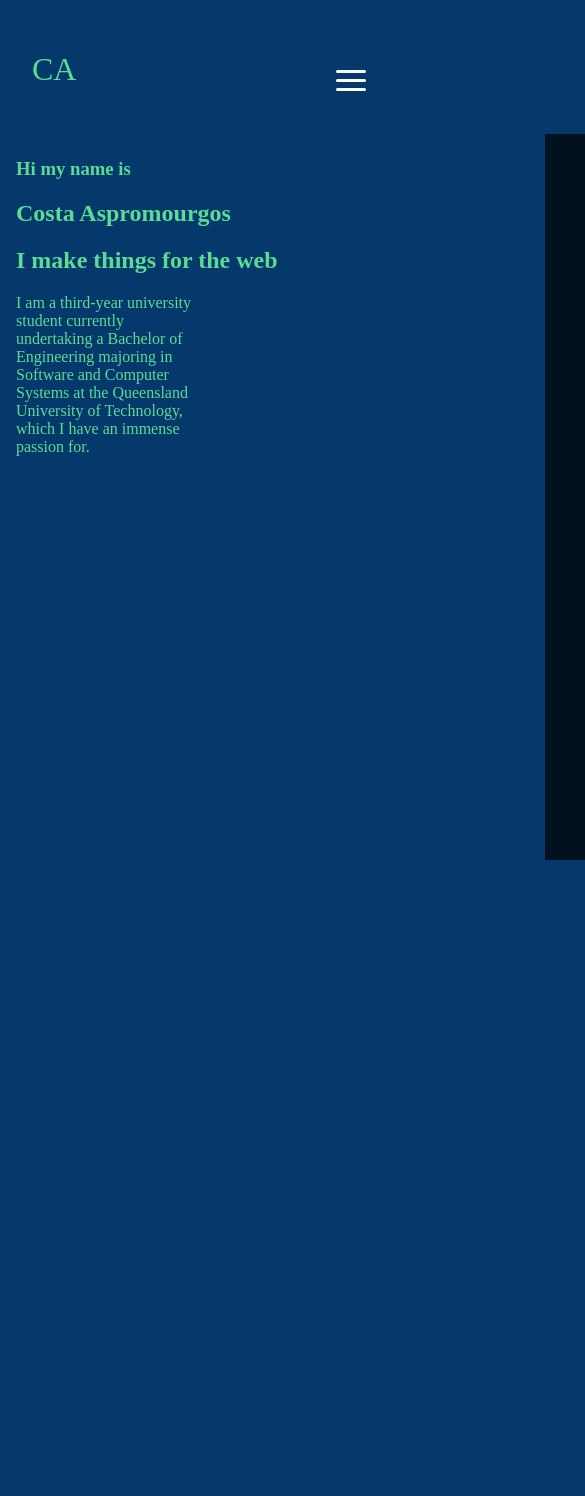
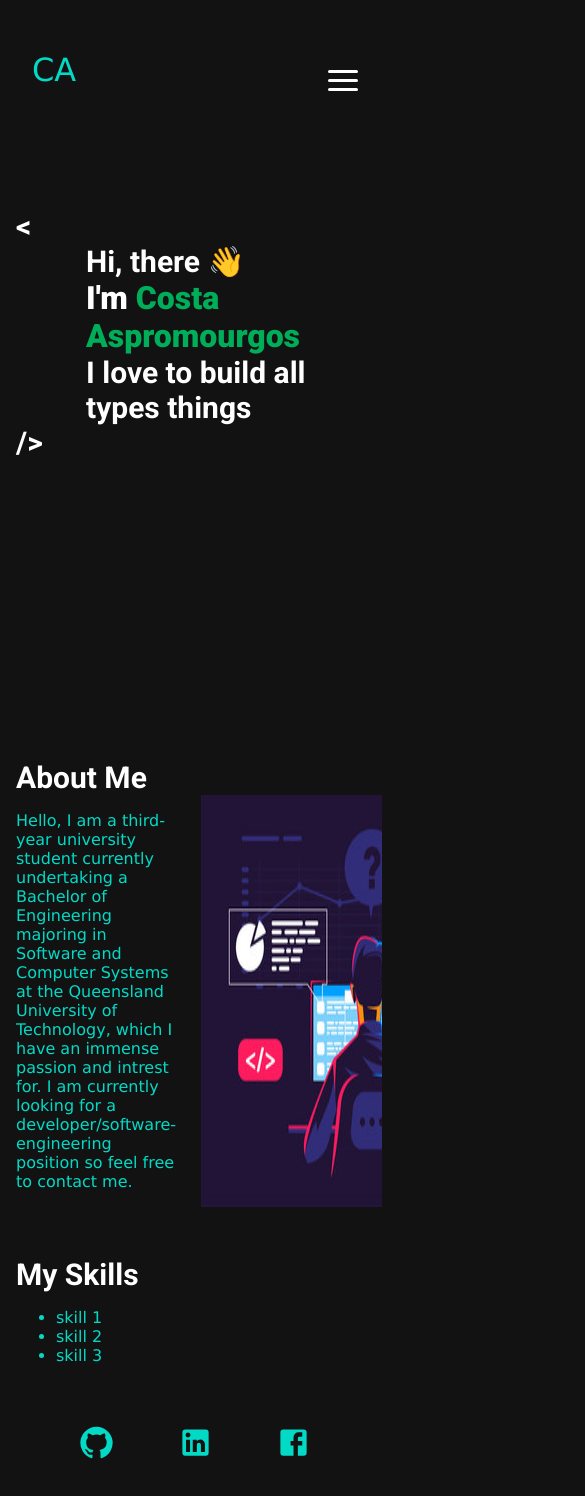
Before and after one commit to CostaAspro708/me, a React (Create React App) app: page / in a window 390 px wide. Shown: the top 1496 px of the page, 585 px wide, since content can reach past the window. Before the commit the page ends 860 px from the top, so only its background shows below. Built offline with nearby package versions, Linux system fonts and the light colour scheme.

Commit message:
fixed bug where there was two scroll bars

```diff
--- a/public/index.html
+++ b/public/index.html
@@ -24,6 +24,9 @@
       work correctly both with client-side routing and a non-root public URL.
       Learn how to configure a non-root public URL by running `npm run build`.
     -->
+    <link rel="preconnect" href="https://fonts.googleapis.com">
+    <link rel="preconnect" href="https://fonts.gstatic.com" crossorigin>
+    <link href="https://fonts.googleapis.com/css2?family=Roboto:ital,wght@0,100;0,300;0,400;0,500;0,700;0,900;1,100;1,300;1,400;1,500;1,700;1,900&display=swap" rel="stylesheet">
     <title>React App</title>
   </head>
   <body>
--- a/src/App.css
+++ b/src/App.css
@@ -1,32 +1,35 @@
-html {
-    background: #05386B;
-    color: #5cdb95;
+
+  html {
+
+    background: #121212;
+    font-family: Verdana, sans-serif;
+    color: #03dac6;
   }
 
-ul {
+nav ul {
     list-style-type: none;
     display: flex;
     justify-content: space-evenly;
 }
-ul li{
+nav ul li{
     margin-right: 1rem;
 
 }
 
-ul li a {
+nav ul li a {
     font-size: 1.3rem;
-    padding: 8px 10px;
+    padding: 8px 15px;
     text-decoration: none;
-    color: #5cdb95;
+    color: #03dac6;
 }
 
-ul li:nth-child(5) a{
+nav ul li:nth-child(5) a{
     border-radius: 5px;
-    border: solid #5cdb95;
+    border: solid #03dac6;
     border-width: thin;
 }
 
-ul li a:hover {
+nav ul li a:hover {
     box-shadow: inset 0 0 100px 100px rgba(255, 255, 255, 0.1);
     border-radius: 5px;
     transition: 0.25s;
@@ -58,43 +61,215 @@ header .logo{
 header {
     display: flex;
     justify-content: space-between;
-    /* background-color: rgba(0,0,0,0.7); */
     align-items: center;
     padding: 2rem 0rem;
     height: 7vh;
 }
 
-body .Me p{
-    width: 50%;
+.sidebar {
+
+    height: 100%; /* Full-height: remove this if you want "auto" height */
+    width: 100px; /* Set the width of the sidebar */
+    position: fixed; /* Fixed Sidebar (stay in place on scroll) */
+    top:0;
+    left: 0;
+
 }
 
-@media (max-width: 735px){
-    body {
-        overflow-x: hidden;
+.App {
+    margin-left: 100px;
+}
+
+.sidebar ul {
+    list-style-type: none;
+    padding-top: 200px;
+    position: absolute;
+    top: 50%;
+    -ms-transform: translateY(-50%);
+    transform: translateY(-50%);
+}
+
+.sidebar ul li {
+    margin-top: 25px;
+}
+
+.link {
+    color: #03dac6;
+}
+.link:hover {
+    color: #03da96;
+}
+
+.para {
+    width: 500px;
+}
+
+.intro {
+    padding-top: 70px;
+}
+
+h1 {
+    color: white;
+    font-family: 'Roboto', sans-serif;
+    font-size: 30px;
+    margin: 0;
+}
+h2 {
+    font-family: 'Roboto', sans-serif;
+    font-size: 64px;
+    font-weight: 900;
+    padding-top: 30px;
+    margin-top: 50px;
+    display: inline;
+    color: white;
+
+}
+ .intro h2.name {
+    font-family: 'Roboto', sans-serif;
+    font-size: 60px;
+    font-weight: 900;
+    color: rgb(0, 174, 90);
+}
+
+.intro h3 {
+    color: white;
+    font-family: 'Roboto', sans-serif;
+    font-size: 30px;
+    margin: 0;
+
+}
+.intro .hi {
+    padding-left: 70px;
+}
+.app-body {
+    margin-left: 100px; /* Same as sidebar width*/
+}
+
+.about {
+    padding-top: 100px;
+}
+
+.about .container{
+
+    display: flex;
+    justify-content: space-evenly;
+}
+.about .img{
+    padding-left: 25px;
+    padding-right: 25px;
+}
+
+.skills {
+    padding-top: 50px;
+}
+.contact {
+    margin-top: 100px;
+    position: absolute;
+    left: 50%;
+    -ms-transform: translate(-50%, -50%);
+    transform: translate(-50%, -50%);
+    /*background-color: #4CAF50;  Green */
+}
+.contact a {
+    color: rgb(0, 174, 90);
+    padding: 15px 32px;
+    text-align: center;
+    text-decoration: none;
+    display: inline-block;
+    font-size: 16px;
+    border-radius: 5px;
+    border: solid rgb(0, 174, 90);
+    border-width: thin;
+}
+
+.contact a:hover{
+    box-shadow: inset 0 0 100px 100px rgba(255, 255, 255, 0.1);
+    border-radius: 5px;
+    transition: 0.25s;
+}
+
+.about {
+    margin-top: 200px;
+}
+@media (max-width: 500px){
+    h2 {
+        font-size: 32px;
+
+    }
+    .intro h2.name {
+        font-size: 32px;
+
+    }
+}
+@media (max-width: 760px){
+    .App {
+        overflow: hidden;
+        position: relative;
+        margin-left: 0;
+
+    }
+    .app-body {
+        margin-left: 5px; /* Same as sidebar width*/
+    }
+    .sidebar {
+        width: 100%;
+        height: 20px;
+        top:auto;
+        left: auto;
+        position: relative;
+        margin-bottom: 70px;
+        margin-top: 50px;
+
+    }
+
+    .sidebar ul {
+        padding-left: 0;
+        display: flex;
+        -ms-transform: none;
+        transform: none;
+        padding-top: 0px;
+        margin-top: 0;
+        width: 100%;
+        justify-content: space-evenly;
+
+    }
+
+    .sidebar ul li {
+        margin-top: 0px;
+
     }
     .hamburger{
         display: flex;
         cursor: pointer;
+        z-index: 2;
     }
-    ul {
+    nav ul {
+        padding-top: 100px;
         flex-direction: column;
         position: absolute;
-        top: 14vh;
+        top: 0vh;
         right: -150%;
-        background-color: rgba(0, 0, 0, 0.7);
+        background-color: #1f2933;
         height: 86vh;
-        width: 100%;
+        width: 50%;
         align-items: center;
         transition: right 0.3s ease-in;
     }
-    ul li {
-        margin-right: 0px;
+    nav ul li {
+        margin-right: 15px;
+        padding: 0 0;
+        margin-top: -200px;
 
     }
     .menu-slide{
         right:0;
         transition: right 0.3s ease-in;
     }
+
+    .fixed-position {
+        overflow: hidden;
+     }
+
     .cross .bar:nth-child(2){
         opacity: 0;
     }
--- a/src/App.js
+++ b/src/App.js
@@ -1,6 +1,14 @@
 import './App.css';
 import resume_pdf from "./Costa-Resume.pdf";
 import { useEffect } from 'react';
+
+import Link from '@material-ui/core/Link';
+import GitHubIcon from '@mui/icons-material/GitHub';
+import LinkedInIcon from '@mui/icons-material/LinkedIn';
+import FacebookIcon from '@mui/icons-material/Facebook';
+
+import Emoji from "./components/Emoji";
+import programmerImg from "./img/generic-programmer.jpg";
 
 function NavBar(){
 
@@ -13,12 +21,32 @@ function NavBar(){
           </a>
           <ul>
             <li><a>About</a></li>
-            <li><a>Work Experience</a></li>
+            <li><a>Experience</a></li>
             <li><a>Projects</a></li>
             <li><a>Contact</a></li>
             <li class="Resume"><a href={resume_pdf} target="_blank">Resume</a></li>
           </ul>
     </nav>
+  );
+}
+
+function SideBar(){
+
+  return(
+    <div class="sidebar">
+      <ul>
+        <li>
+            <Link href="https://github.com/CostaAspro708" class='link' target="_blank"> <GitHubIcon sx={{ fontSize: 35 }}/> </Link>
+          </li>
+          <li>
+            <Link href="https://github.com/CostaAspro708" class='link' target="_blank"> <LinkedInIcon sx={{ fontSize: 35 }}/> </Link>
+          </li>
+          <li>
+            <Link href="https://github.com/CostaAspro708" class='link' target="_blank"> <FacebookIcon sx={{ fontSize: 35 }}/> </Link>
+          </li>
+      </ul>
+
+    </div>
   );
 }
 
@@ -30,11 +58,12 @@ function App() {
       const ul = document.querySelector('nav > ul');
       ul.classList.toggle('menu-slide');
       hamburger.classList.toggle('cross');
+      document.body.classList.toggle('fixed-position');
     })
   });
 
   return (
-    <div className="App">
+    <div class="App">
       <header className="App-header">
       <div class="logo">
             CA
@@ -42,13 +71,39 @@ function App() {
           <NavBar/>
       </header>
       <body className="App-body">
+      <div class="intro">
+          <h3>&lt;</h3>
+          <div class="hi">
+            <h3>Hi, there <Emoji symbol="👋"/> </h3>
+            <h2>I'm </h2> <h2 class="name">Costa Aspromourgos</h2>
+            <h3>I love to build all types things</h3>
+          </div>
+          <h3>/&gt;</h3>
+          </div>
+        <div class="about">
+          <h1>About Me</h1>
+          <div class="container">
+            <p>Hello, I am a third-year university student currently undertaking a Bachelor of Engineering majoring in Software and Computer Systems at the Queensland University of Technology, which I have an immense passion and intrest for. I am currently looking for a developer/software-engineering position so feel free to contact me.</p> <img class="img" src={programmerImg}/>
+
+          </div>
+        </div>
+        <div class="skills">
+          <h1>My Skills</h1>
+          <div class="container">
+            <ul class="frameworks">
+              <li>skill 1</li>
+              <li>skill 2</li>
+              <li>skill 3</li>
+            </ul>
+          </div>
+        </div>
         <div class="Me">
-          <h3>Hi my name is</h3>
-          <h2>Costa Aspromourgos</h2>
-          <h2>I make things for the web</h2>
-          <p>I am a third-year university student currently undertaking a Bachelor of Engineering majoring in Software and Computer Systems at the Queensland University of Technology, which I have an immense passion for.</p>
-        </div>
+                 </div>
+        <div class="sidebar-container">
+          <SideBar/>
+          </div>
       </body>
+
     </div>
   );
 }
--- /dev/null
+++ b/src/components/Emoji.js
@@ -0,0 +1,14 @@
+import React from 'react';
+
+const Emoji = props => (
+    <span
+        className="emoji"
+        role="img"
+        aria-label={props.label ? props.label : ""}
+        aria-hidden={props.label ? "false" : "true"}
+    >
+        {props.symbol}
+    </span>
+);
+
+export default Emoji;
```
Also changed, not shown: src/img/generic-programmer.jpg (added).
